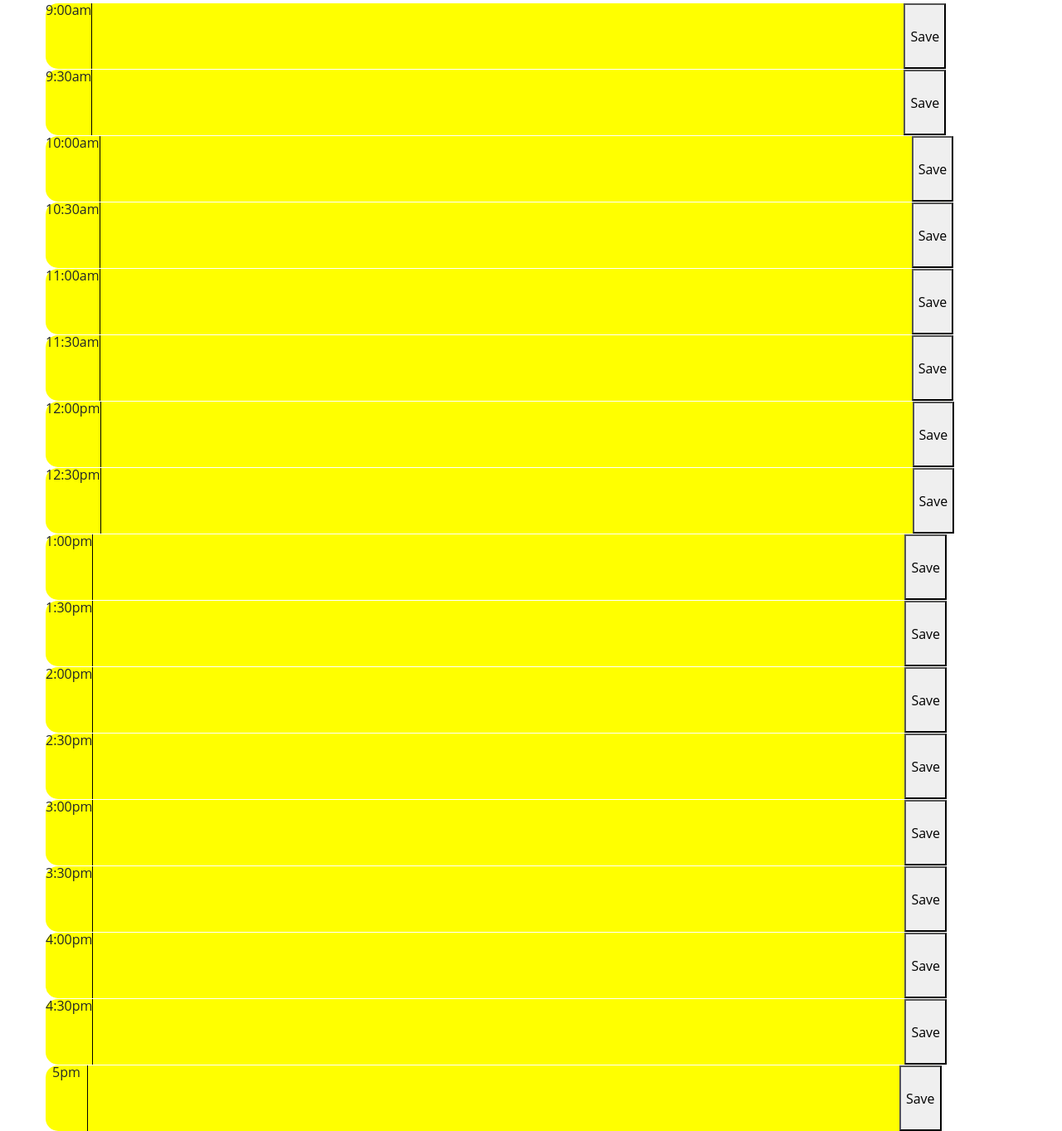
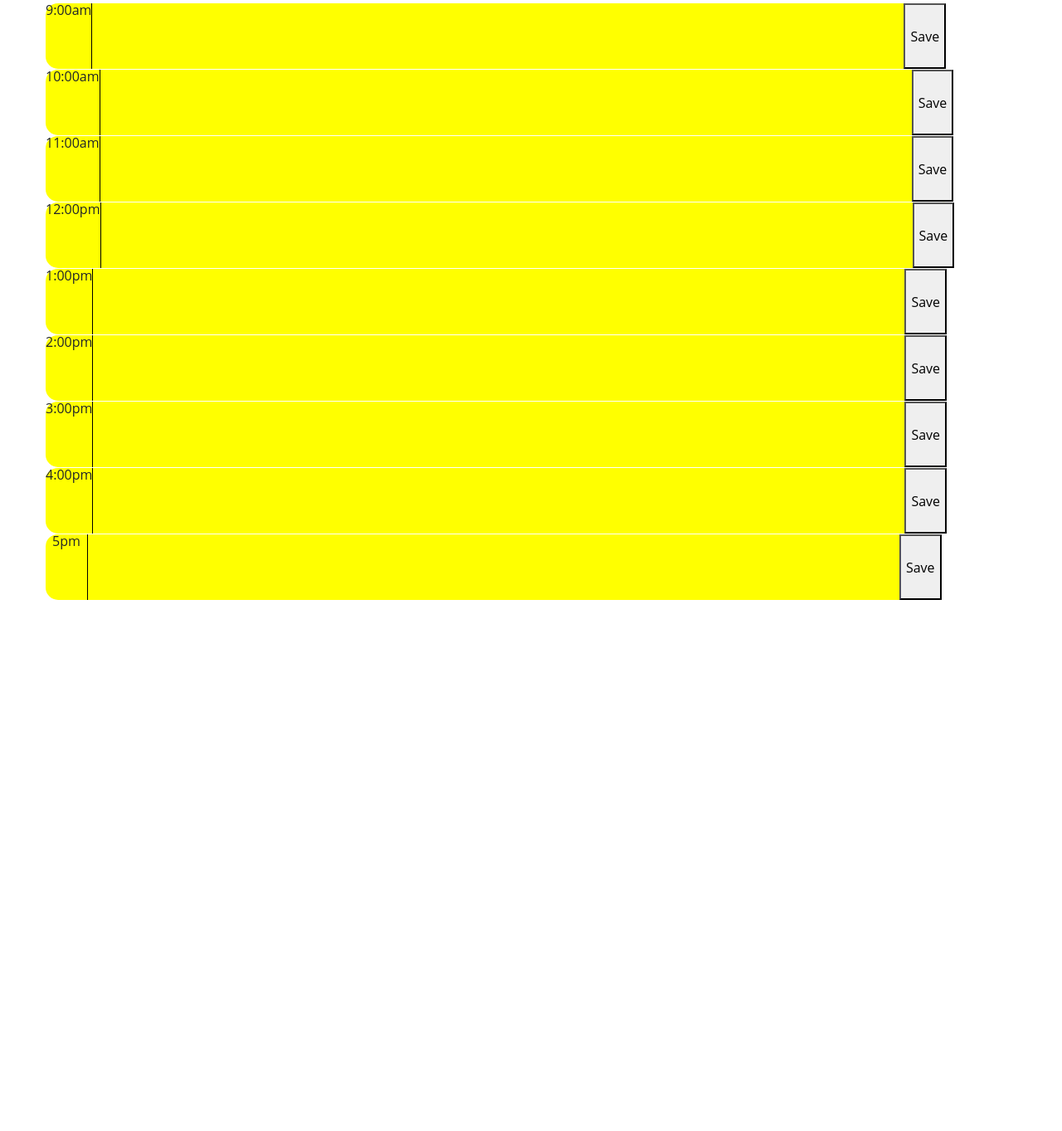
Before and after one commit to damian545/dayPlanner, a plain HTML site: page index.html in a window 1280 px wide. Shown: the part 334-1697 px from the top of the page at 83% size. After the commit the page ends 1057 px from the top, so only its background shows below. Drawn offline with nearby package versions, Linux system fonts and the light colour scheme.

Commit message:
last change

```diff
--- a/index.html
+++ b/index.html
@@ -26,66 +26,42 @@
             <textarea name="" id="" cols="100" rows="2"></textarea>
             <button class="save-btn">Save</button>
         </div>
-        <div class="time-block row" id="nine" data-time="9" input="text">9:30am
-            <textarea name="" id="" cols="100" rows="2"></textarea>
-            <button class="save-btn">Save</button>
-        </div>
+
         <div class="time-block row" id="ten" data-time="10" input="text">10:00am
             <textarea name="" id="" cols="100" rows="2"></textarea>
             <button class="save-btn">Save</button>
         </div>
-        <div class="time-block row" id="ten" data-time="10" input="text">10:30am
-            <textarea name="" id="" cols="100" rows="2"></textarea>
-            <button class="save-btn">Save</button>
-        </div>
+
         <div class="time-block row" id="eleven" data-time="11" input="text">11:00am
             <textarea name="" id="" cols="100" rows="2"></textarea>
             <button class="save-btn">Save</button>
         </div>
-        <div class="time-block row" id="eleven" data-time="11" input="text">11:30am
-            <textarea name="" id="" cols="100" rows="2"></textarea>
-            <button class="save-btn">Save</button>
-        </div>
+
         <div class="time-block row" id="noon" data-time="12" input="text">12:00pm
             <textarea name="" id="" cols="100" rows="2"></textarea>
             <button class="save-btn">Save</button>
         </div>
-        <div class="time-block row" id="noon" data-time="12" input="text">12:30pm
-            <textarea name="" id="" cols="100" rows="2"></textarea>
-            <button class="save-btn">Save</button>
-        </div>
+
         <div class="time-block row" id="thirteen" data-time="13" input="text">1:00pm
             <textarea name="" id="" cols="100" rows="2"></textarea>
             <button class="save-btn">Save</button>
         </div>
-        <div class="time-block row" id="thirteen" data-time="13" input="text">1:30pm
-            <textarea name="" id="" cols="100" rows="2"></textarea>
-            <button class="save-btn">Save</button>
-        </div>
+
         <div class="time-block row" id="fourteen" data-time="14" input="text">2:00pm
             <textarea name="" id="" cols="100" rows="2"></textarea>
             <button class="save-btn">Save</button>
         </div>
-        <div class="time-block row" id="fourteen" data-time="14" input="text">2:30pm
-            <textarea name="" id="" cols="100" rows="2"></textarea>
-            <button class="save-btn">Save</button>
-        </div>
+
         <div class="time-block row" id="fifteen" data-time="15" input="text">3:00pm
             <textarea name="" id="" cols="100" rows="2"></textarea>
             <button class="save-btn">Save</button>
         </div>
-        <div class="time-block row" id="fifteen" data-time="15" input="text">3:30pm
-            <textarea name="" id="" cols="100" rows="2"></textarea>
-            <button class="save-btn">Save</button>
-        </div>
+
         <div class="time-block row" id="sixteen" data-time="16" input="text">4:00pm
             <textarea name="" id="" cols="100" rows="2"></textarea>
             <button class="save-btn">Save</button>
         </div>
-        <div class="time-block row" id="sixteen" data-time="16" input="text">4:30pm
-            <textarea name="" id="" cols="100" rows="2"></textarea>
-            <button class="save-btn">Save</button>
-        </div>
+
         <div class="time-block row" id="seventeen" data-time="17" input="text">5pm
             <textarea name="" id="" cols="100" rows="2"></textarea>
             <button class="save-btn">Save</button>
```
